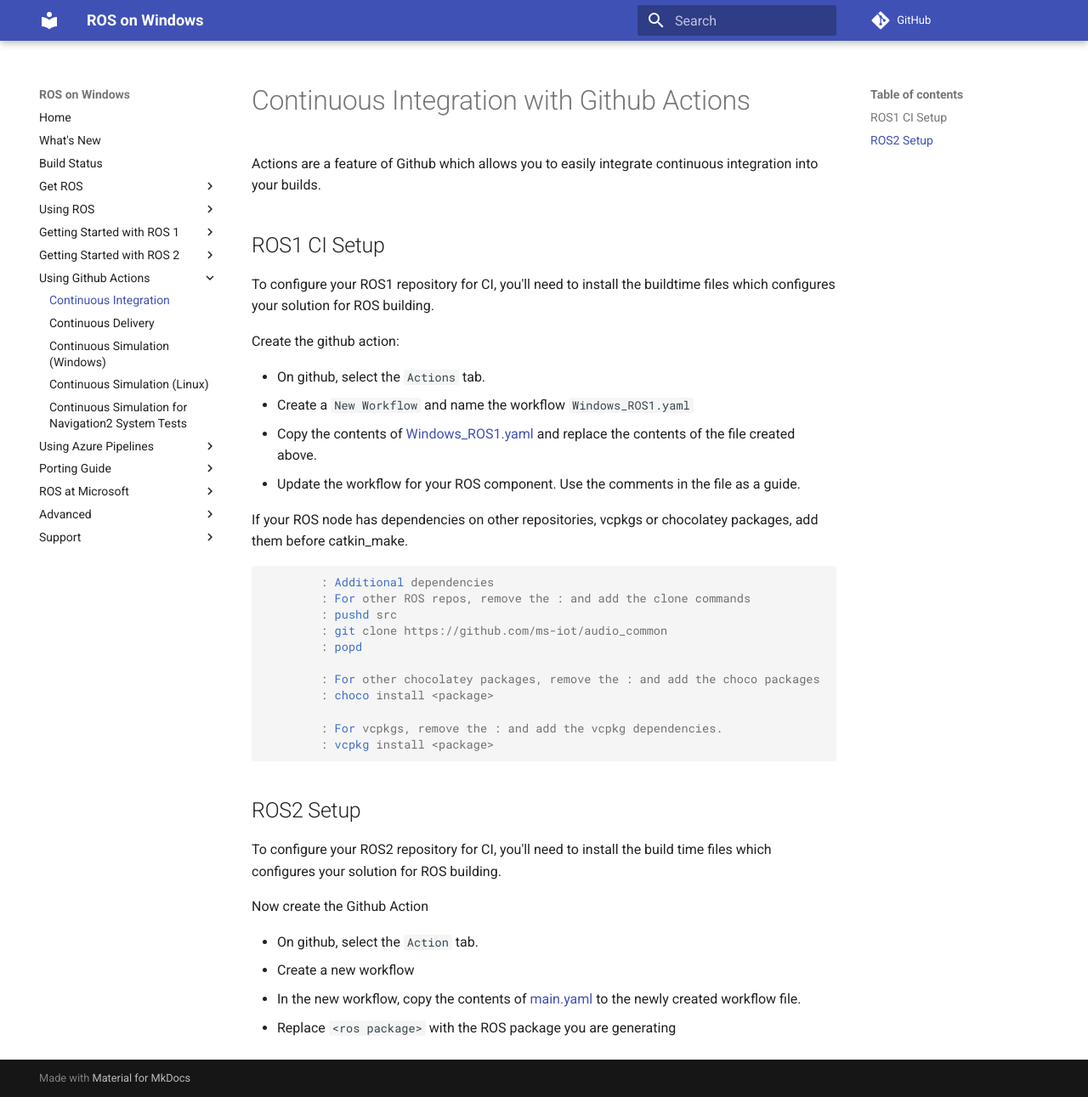
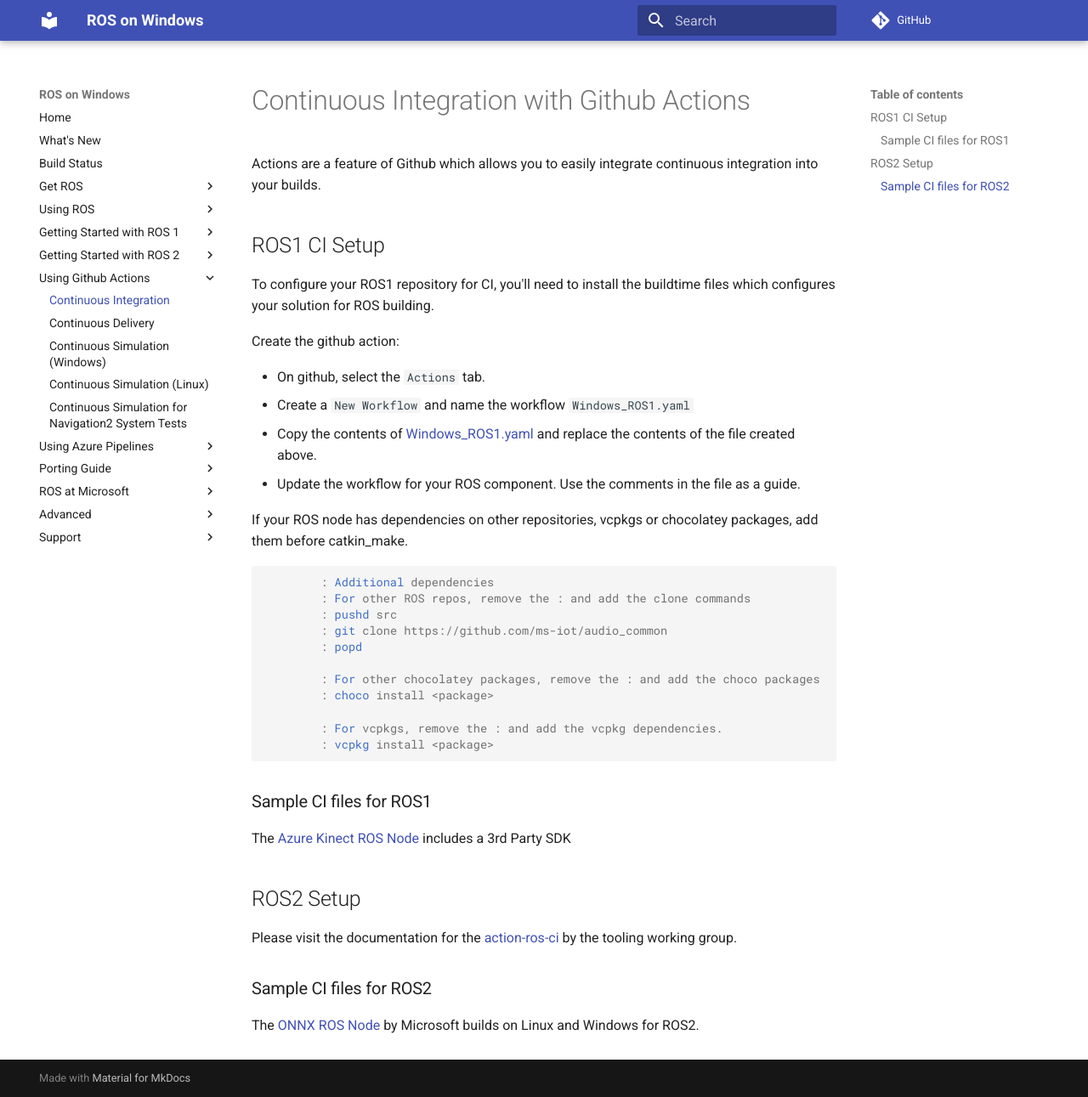
Before and after one commit to ms-iot/ROSOnWindows, an MkDocs documentation site: the page built from docs/GettingStarted/GithubSetupCI.md, in a window 1280 px wide and 1291 px high. Shown: the whole window at 85% size. Built offline with MkDocs 1.6.1 and Material for MkDocs 9.7.7, drawn with Linux system fonts in a browser that asks for light colours; comment, search, counter and statistics services are not loaded.

Commit message:
Update ROS2 instructions to point to docs

````diff
--- a/docs/GettingStarted/GithubSetupCI.md
+++ b/docs/GettingStarted/GithubSetupCI.md
@@ -14,6 +14,7 @@
 * Update the workflow for your ROS component. Use the comments in the file as a guide.
 
 If your ROS node has dependencies on other repositories, vcpkgs or chocolatey packages, add them before catkin_make.
+
 ``` batch
         : Additional dependencies
         : For other ROS repos, remove the : and add the clone commands
@@ -28,13 +29,14 @@
         : vcpkg install <package>
 ```
 
+### Sample CI files for ROS1
+
+The [Azure Kinect ROS Node](https://github.com/microsoft/Azure_Kinect_ROS_Driver/blob/melodic/.github/workflows/main.yml) includes a 3rd Party SDK
+
 ## ROS2 Setup
 
-To configure your ROS2 repository for CI, you'll need to install the build time files which configures your solution for ROS building.
+Please visit the documentation for the [action-ros-ci](https://github.com/ros-tooling/action-ros-ci) by the tooling working group.
 
-Now create the Github Action
+### Sample CI files for ROS2
 
-* On github, select the `Action` tab.
-* Create a new workflow
-* In the new workflow, copy the contents of [main.yaml](ros2_workflow.md) to the newly created workflow file.
-* Replace `<ros package>` with the ROS package you are generating
+The [ONNX ROS Node](https://github.com/ms-iot/ros_msft_onnx/.github/workflows/ci.yml) by Microsoft builds on Linux and Windows for ROS2.
````
